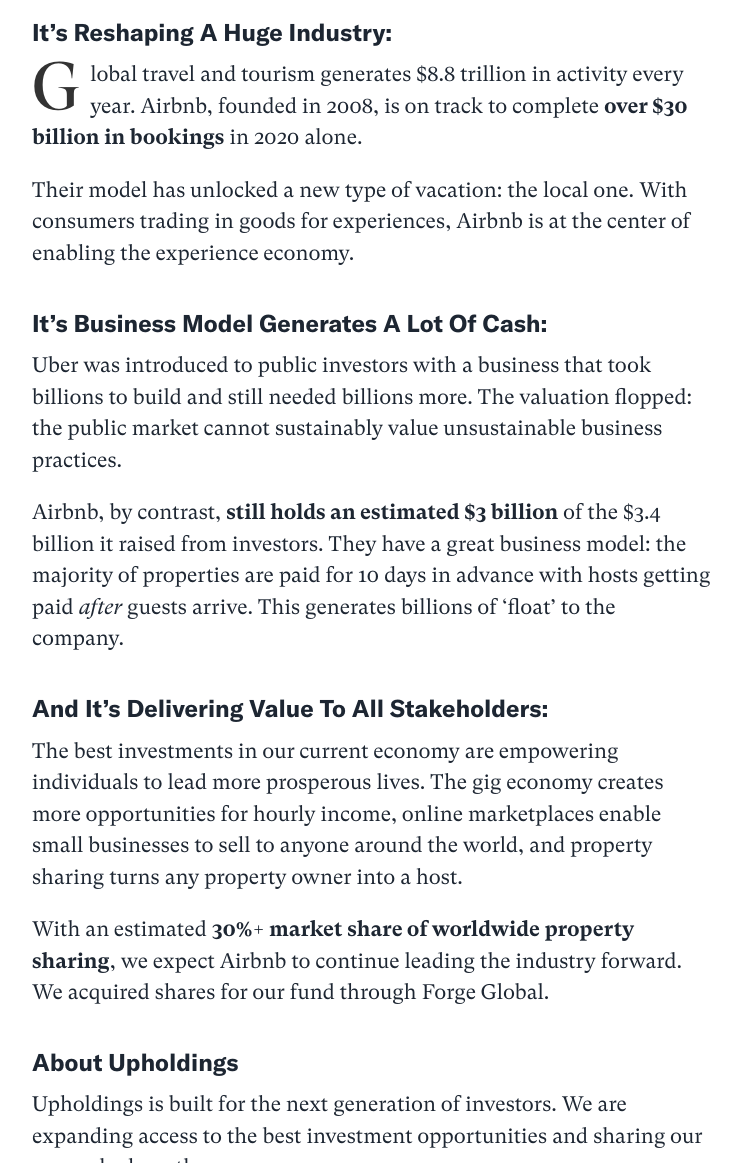
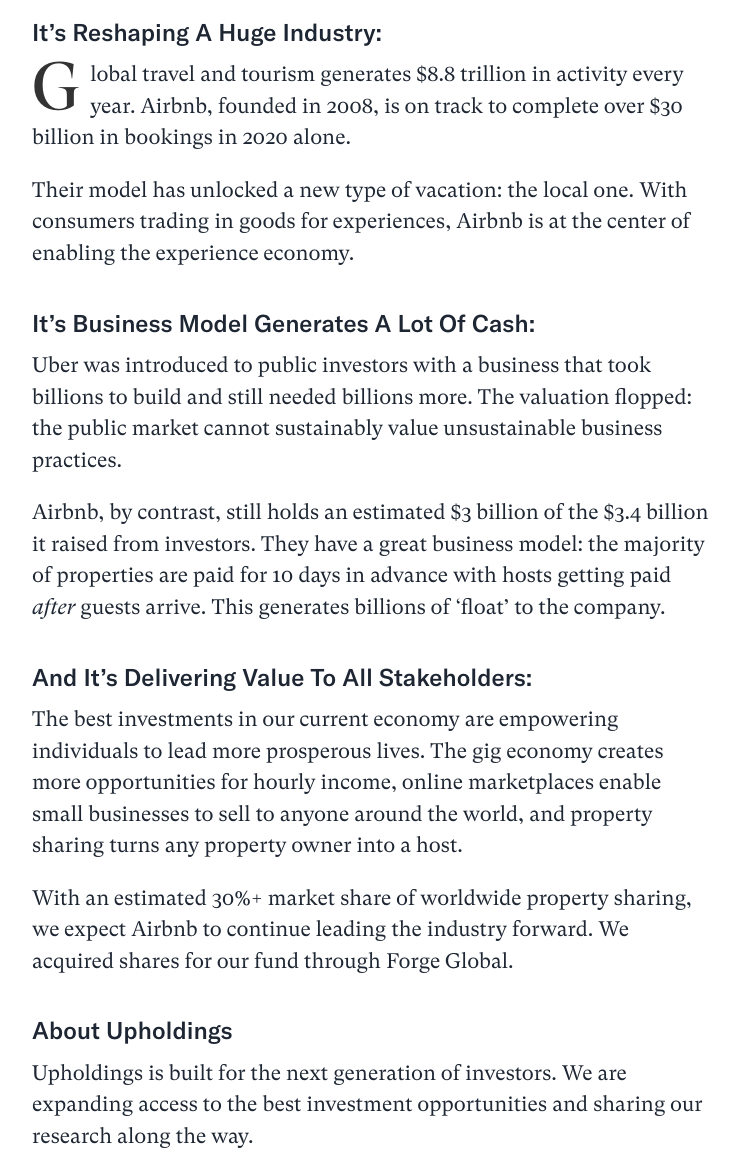
Before and after one commit to willanderson/Upholdings, a Jekyll site: the page built from _posts/2020-01-31-airbnb-draft.markdown, in a window 1280 px wide and 1400 px high, scrolled down 719 px. Shown: the part 237-1400 px from the top of the window, without its empty margins (268-1009 px from the left). Built offline with Jekyll 4.4.1, drawn with Linux system fonts in a browser that asks for light colours; nearby versions of some CDN libraries; some web fonts are replaced; comment, search, counter and statistics services are not loaded.

Commit message:
Updated 311bb0ed3ec8acac11c5f70c44593912d825294995496fb7f167b28711877d and 1 other file

```diff
--- a/css/style.css
+++ b/css/style.css
@@ -696,13 +696,19 @@
   max-width: 680px;
 }
 
+article strong {
+  font-weight: inherit !important;
+}
+
+
 article h1, h2, h3, h4, h5 {
   font-family: 'GT America';
-  font-weight: 500;
+  font-weight: 500 !important;
   margin-bottom: 0;
   margin-top: 1.72em;
   margin-bottom: 0.5em;
 }
+
 
 .vitals a {
   text-decoration: none;
```
